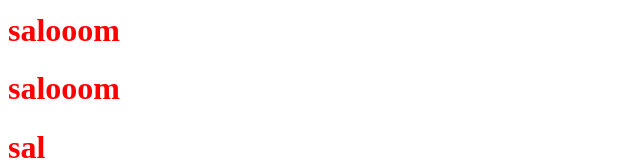
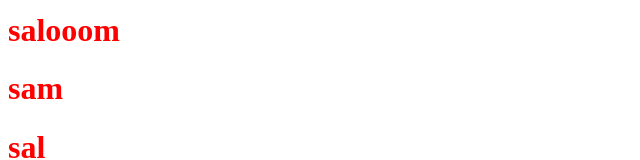
Before and after one commit to wrestler16l/html, a plain HTML site: page index.html in a window 1280 px wide. Shown: the part 309-469 px from the top of the page, without its empty margins (0-640 px from the left). Drawn offline with Linux system fonts and the light colour scheme.

Commit message:
Update index.html

```diff
--- a/index.html
+++ b/index.html
@@ -16,7 +16,7 @@
     <h1>salooom</h1>
     <h1>salooom</h1>
     <h1>salooom</h1>
-    <h1>salooom</h1>
+    <h1>sam</h1>
     <h1>sal</h1>
     <h1>salooom</h1>
     <h1>salooom</h1></body>
```
